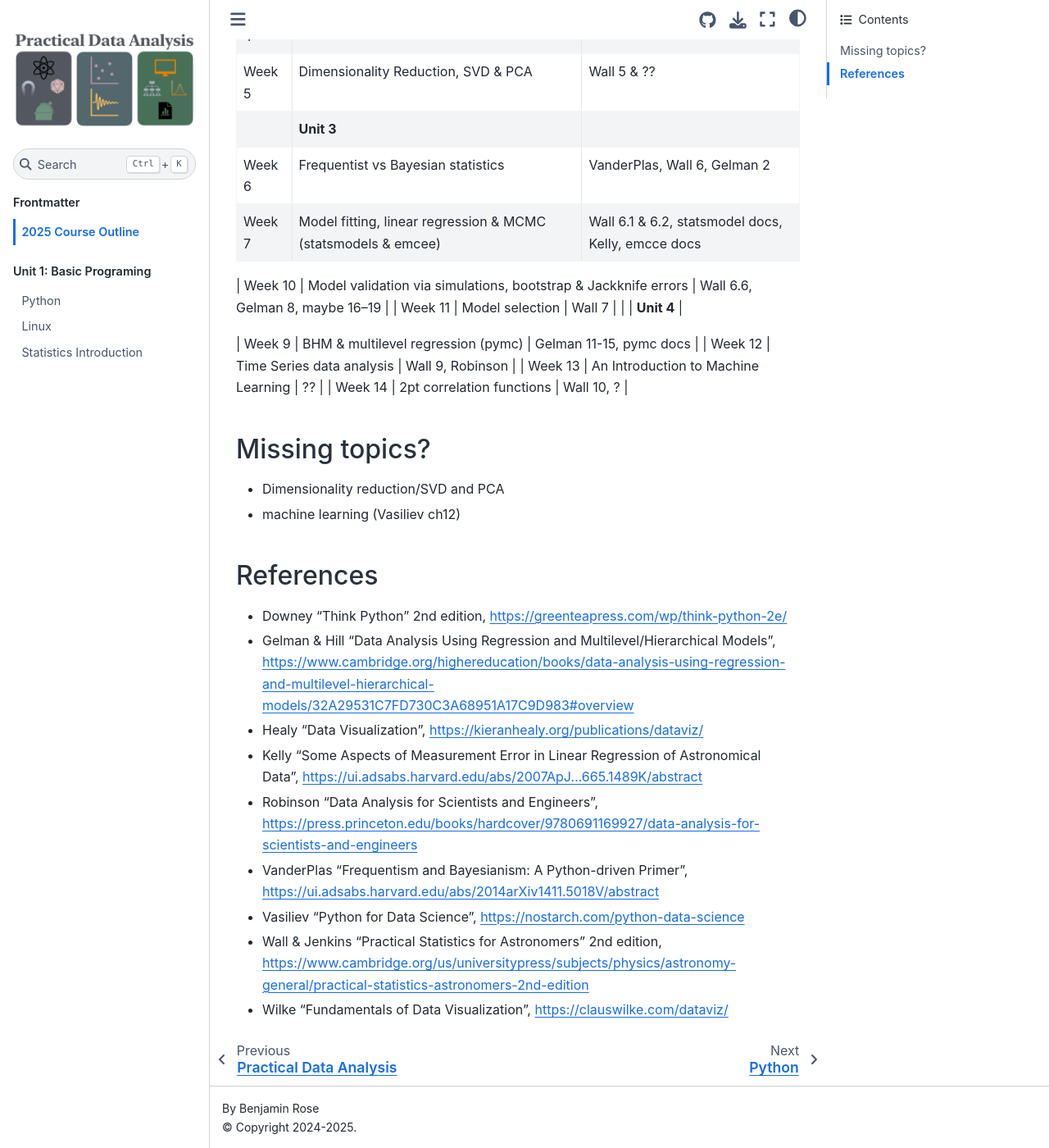
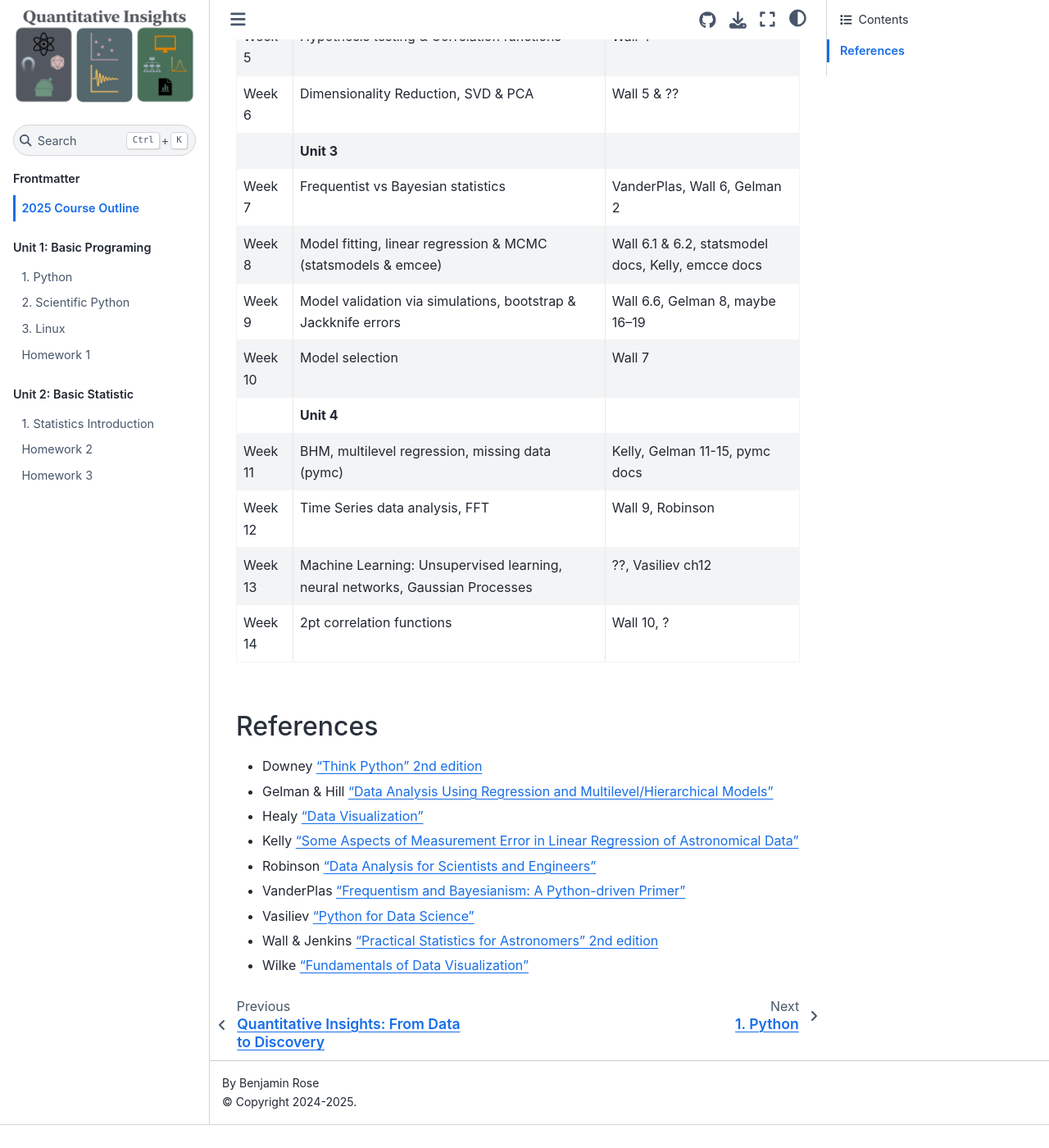
Before and after one commit to benjaminrose/data-analysis-book, a Jupyter Book: the page built from book/frontmatter/2025outline.md, in a window 1280 px wide and 1400 px high, scrolled down 523 px. Shown: the whole window at 82% size. Built offline with Jupyter Book 1.0.4 settings and Sphinx 7.4.7 and the Sphinx Book theme 1.1.4, drawn with Linux system fonts in a browser that asks for light colours; after the commit the page ends 1895 px from its top, so only the background shows below that; some of the changed text lies outside the part shown.

Commit message:
lots of changes while developing class

```diff
--- a/README.md
+++ b/README.md
@@ -1,5 +1,6 @@
-# Practical Data Analysis
+# Quantitative Insights: From Data to Discovery
 
 [![Jupyter Book Badge](https://jupyterbook.org/badge.svg)](https://benjaminrose.github.io/data-analysis-book)
+[![Deploy Book to GitHub Pages](https://github.com/benjaminrose/data-analysis-book/actions/workflows/deploy.yaml/badge.svg)](https://github.com/benjaminrose/data-analysis-book/actions/workflows/deploy.yaml)
 
 A Jupyter Book for my Spring 2025 PHY 5381 class.
--- a/_config.yml
+++ b/_config.yml
@@ -1,7 +1,7 @@
 # Book settings
 # Learn more at https://jupyterbook.org/customize/config.html
 
-title: Practical Data Analysis
+title: Quantitative Insights
 author: Benjamin Rose
 email: Ben_Rose@baylor.edu
 copyright: 2024-2025
@@ -25,7 +25,7 @@ html:
 # Define the name of the latex output file for PDF builds
 latex:
   latex_documents:
-    targetname: dataanalysis.tex
+    targetname: QuantitativeInsights.tex
 
 # Add a bibtex file so that we can create citations
 bibtex_bibfiles:
--- a/_toc.yml
+++ b/_toc.yml
@@ -3,26 +3,34 @@
 
 format: jb-book
 root: book/intro
-# options:  # The options key will be applied to all chapters, but not sub-sections
-#   numbered: True
 parts:
   - caption: Frontmatter
     chapters:
-    # - file: book/frontmatter/preface
     - file: book/frontmatter/2025outline
 
   - caption: "Unit 1: Basic Programing"
-    numbers: True
+    numbered: True
     chapters:
     - file: book/unit1/python
+    - file: book/unit1/sci_python
     - file: book/unit1/linux
-    - file: book/unit1/stats
-    # No stats.md?
 
-  # - caption: "Unit 2: Basic Statistic"
-  #   numbers: True
-  #   chapters:
+  - cpation: "Homework 1"
+    numbered: False
+    chapters:
+    - file: book/unit1/hw1
+
+  - caption: "Unit 2: Basic Statistic"
+    numbered: True
+    chapters:
+    - file: book/unit2/stats
   #   - file: notebooks
+
+  - cpation: "Homework 2"
+    numbered: False
+    chapters:
+    - file: book/unit2/hw2
+    - file: book/unit2/hw3
 
   # - caption: "Unit 3: Model Fitting"
   #   numbers: True
--- a/book/frontmatter/2025outline.md
+++ b/book/frontmatter/2025outline.md
@@ -4,38 +4,32 @@
 |:-|:------|:----------------|
 | | **Unit 1** |
 | Week 1   | Python (numpy, spicy, pandas, tidydata), Linux & Kodiak    | Downey, Vasiliev Ch 3 is limited, Healy 3.2| & ?? |
-| Week 2   | Data visualization    | Wilke 2, 5, 4 & 19, Healy Ch 1, 3, and maybe 4|
+| Week 2   | Data visualization (matplotlib, R, gnuplot)   | Wilke 2, 5, 4 & 19, Healy Ch 1, 3, and maybe 4|
 | | **Unit 2** |
 | Week 3   | Error analysis: Statistical/Systematic  | Wall 3 (and maybe 2) & ??|
-|			| Fisher forecasting & Correlation testing
-| Week 4   |  Hypothesis testing & Correlation functions   | Wall 4|
-| Week 5   | Dimensionality Reduction, SVD & PCA  | Wall 5 & ?? |
+| Week 4   | Fisher forecasting & Correlation testing | |
+| Week 5   | Hypothesis testing & Correlation functions  | Wall 4|
+| Week 6   | Dimensionality Reduction, SVD & PCA  | Wall 5 & ?? |
 | | **Unit 3** |
-| Week 6   | Frequentist vs Bayesian statistics  | VanderPlas, Wall 6, Gelman 2 |
-| Week 7   | Model fitting, linear regression & MCMC (statsmodels & emcee)    | Wall 6.1 & 6.2, statsmodel docs, Kelly, emcce docs |
+| Week 7   | Frequentist vs Bayesian statistics  | VanderPlas, Wall 6, Gelman 2 |
+| Week 8   | Model fitting, linear regression & MCMC (statsmodels & emcee)  | Wall 6.1 & 6.2, statsmodel docs, Kelly, emcce docs |
+| Week 9   | Model validation via simulations, bootstrap & Jackknife errors  | Wall 6.6, Gelman 8, maybe 16--19 |
+| Week 10  | Model selection   | Wall 7 |
+| | **Unit 4** |
+| Week 11  | BHM, multilevel regression, missing data (pymc)   | Kelly, Gelman 11-15, pymc docs |
+| Week 12  | Time Series data analysis, FFT  | Wall 9, Robinson |
+| Week 13  | Machine Learning: Unsupervised learning, neural networks, Gaussian Processes | ??, Vasiliev ch12|
+| Week 14  | 2pt correlation functions | Wall 10, ? |
 <!-- | Week 8   | Generalized linear regression & causal inference using regression    | Gelman 6, 7, 9, 10, A | -->
-| Week 10  | Model validation via simulations, bootstrap & Jackknife errors    | Wall 6.6, Gelman 8, maybe 16--19 |
-| Week 11  | Model selection    | Wall 7 |
-| | **Unit 4** |
-<!-- Deal with missing data/non-detections (np.nanmin) -->
-| Week 9   | BHM & multilevel regression (pymc)    | Gelman 11-15, pymc docs |
-| Week 12  | Time Series data analysis    | Wall 9, Robinson |
-| Week 13  | An Introduction to Machine Learning | ??  |
-| Week 14  | 2pt correlation functions    | Wall 10, ?  |
-
-## Missing topics?
-
-- Dimensionality reduction/SVD and PCA
-- machine learning (Vasiliev ch12)
 
 ## References
 
-* Downey "Think Python" 2nd edition, https://greenteapress.com/wp/think-python-2e/
-* Gelman & Hill "Data Analysis Using Regression and Multilevel/Hierarchical Models", https://www.cambridge.org/highereducation/books/data-analysis-using-regression-and-multilevel-hierarchical-models/32A29531C7FD730C3A68951A17C9D983#overview
-* Healy "Data Visualization", https://kieranhealy.org/publications/dataviz/
-* Kelly "Some Aspects of Measurement Error in Linear Regression of Astronomical Data", https://ui.adsabs.harvard.edu/abs/2007ApJ...665.1489K/abstract
-* Robinson "Data Analysis for Scientists and Engineers", https://press.princeton.edu/books/hardcover/9780691169927/data-analysis-for-scientists-and-engineers
-* VanderPlas "Frequentism and Bayesianism: A Python-driven Primer", https://ui.adsabs.harvard.edu/abs/2014arXiv1411.5018V/abstract
-* Vasiliev "Python for Data Science", https://nostarch.com/python-data-science
-* Wall & Jenkins "Practical Statistics for Astronomers" 2nd edition, https://www.cambridge.org/us/universitypress/subjects/physics/astronomy-general/practical-statistics-astronomers-2nd-edition
-* Wilke "Fundamentals of Data Visualization", https://clauswilke.com/dataviz/
+* Downey ["Think Python" 2nd edition](https://greenteapress.com/wp/think-python-2e/)
+* Gelman & Hill ["Data Analysis Using Regression and Multilevel/Hierarchical Models"](https://www.cambridge.org/highereducation/books/data-analysis-using-regression-and-multilevel-hierarchical-models/32A29531C7FD730C3A68951A17C9D983#overview)
+* Healy ["Data Visualization"](https://kieranhealy.org/publications/dataviz/)
+* Kelly ["Some Aspects of Measurement Error in Linear Regression of Astronomical Data"](https://ui.adsabs.harvard.edu/abs/2007ApJ...665.1489K/abstract)
+* Robinson ["Data Analysis for Scientists and Engineers"](https://press.princeton.edu/books/hardcover/9780691169927/data-analysis-for-scientists-and-engineers)
+* VanderPlas ["Frequentism and Bayesianism: A Python-driven Primer"](https://ui.adsabs.harvard.edu/abs/2014arXiv1411.5018V/abstract)
+* Vasiliev ["Python for Data Science"](https://nostarch.com/python-data-science)
+* Wall & Jenkins ["Practical Statistics for Astronomers" 2nd edition](https://www.cambridge.org/us/universitypress/subjects/physics/astronomy-general/practical-statistics-astronomers-2nd-edition)
+* Wilke ["Fundamentals of Data Visualization"](https://clauswilke.com/dataviz/)
--- a/book/intro.md
+++ b/book/intro.md
@@ -1,8 +1,9 @@
-# Practical Data Analysis
+# Quantitative Insights: From Data to Discovery
 
-![Data Analysis](data_analysis.001.notitle.png)
 
-This is the course material for Dr. Rose's PHY 5381, Practical Data Analysis. This is part lecture notes, part annotated bibliography.
+![Quantitative Insights](data_analysis.001.notitle.png)
+
+This is the course material for Dr. Rose's PHY 5381, Quantitative Insight. This is part lecture notes, part annotated bibliography.
 
 <!-- ## Aims of this book
 
--- /dev/null
+++ b/book/unit2/hw2.md
@@ -0,0 +1,5 @@
+# Homework 2
+
+1. statistical/systematic error
+1. fisher forecasting
+1. correlation testing
--- /dev/null
+++ b/book/unit2/hw3.md
@@ -0,0 +1,5 @@
+# Homework 3
+
+1. hypothesis testing
+1. correlation functions
+1. PCA/SVD.
```
Also changed, not shown: other parts of book/intro.md (+2 -2 lines), book/unit1/hw1.md (added, +8 -0 lines), book/unit1/linux.md (+12 -1 lines), book/unit1/python.md (+26 -21 lines), book/unit1/sci_python.md (added, +13 -0 lines), book/data_analysis.001.notitle.png, book/data_analysis.001.png, book/unit2/stats.md (renamed from book/unit1/stats.md).
